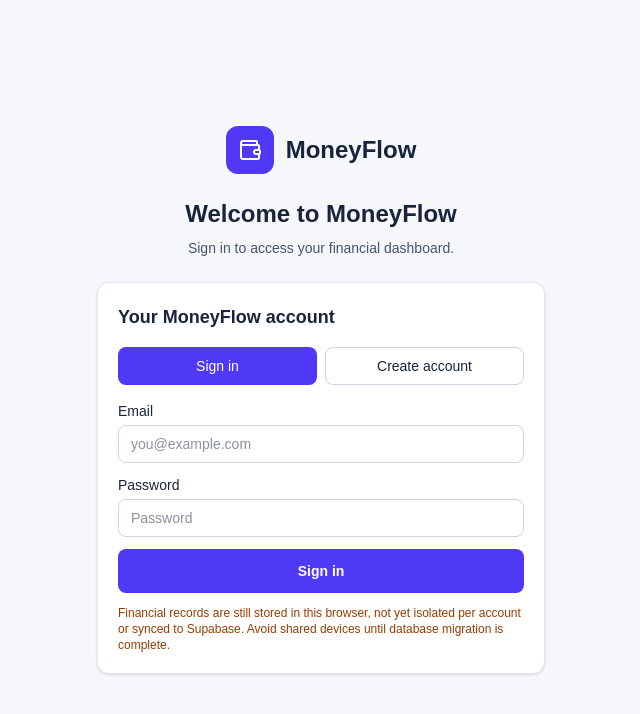
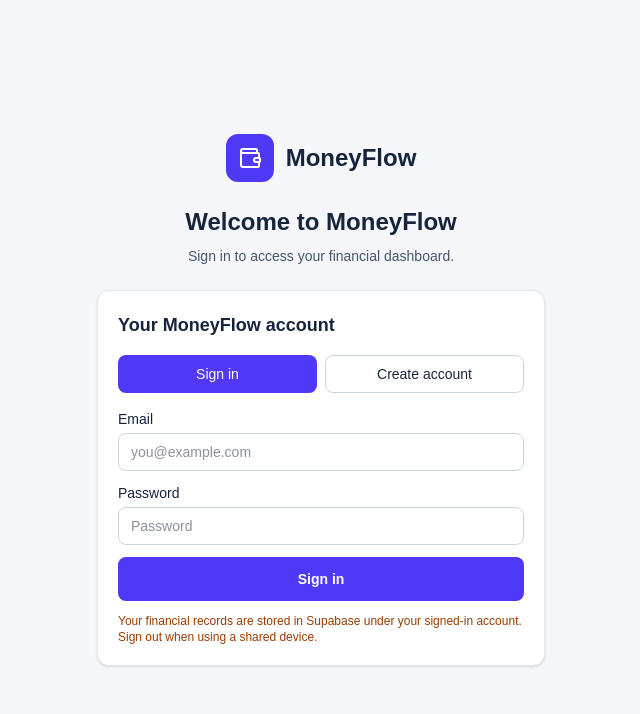
Before and after one commit to pdonepud/MoneyFlow, a Next.js app: page /login in a window 1280 px wide. Shown: the top 714 px of the page, without its empty margins (319-959 px from the left). Built offline with nearby package versions, Linux system fonts and the light colour scheme; no server answers.

Commit message:
docs(auth): correct outdated storage notice

```diff
--- a/src/components/auth-panel.tsx
+++ b/src/components/auth-panel.tsx
@@ -97,6 +97,6 @@ export function AuthPanel() {
         </form>
       </div>}
     {message && <p role="status" className="mt-3 text-sm text-slate-700">{message}</p>}
-    <p className="mt-3 text-xs text-amber-800">Financial records are still stored in this browser, not yet isolated per account or synced to Supabase. Avoid shared devices until database migration is complete.</p>
+    <p className="mt-3 text-xs text-amber-800">Your financial records are stored in Supabase under your signed-in account. Sign out when using a shared device.</p>
   </section>;
 }
```
